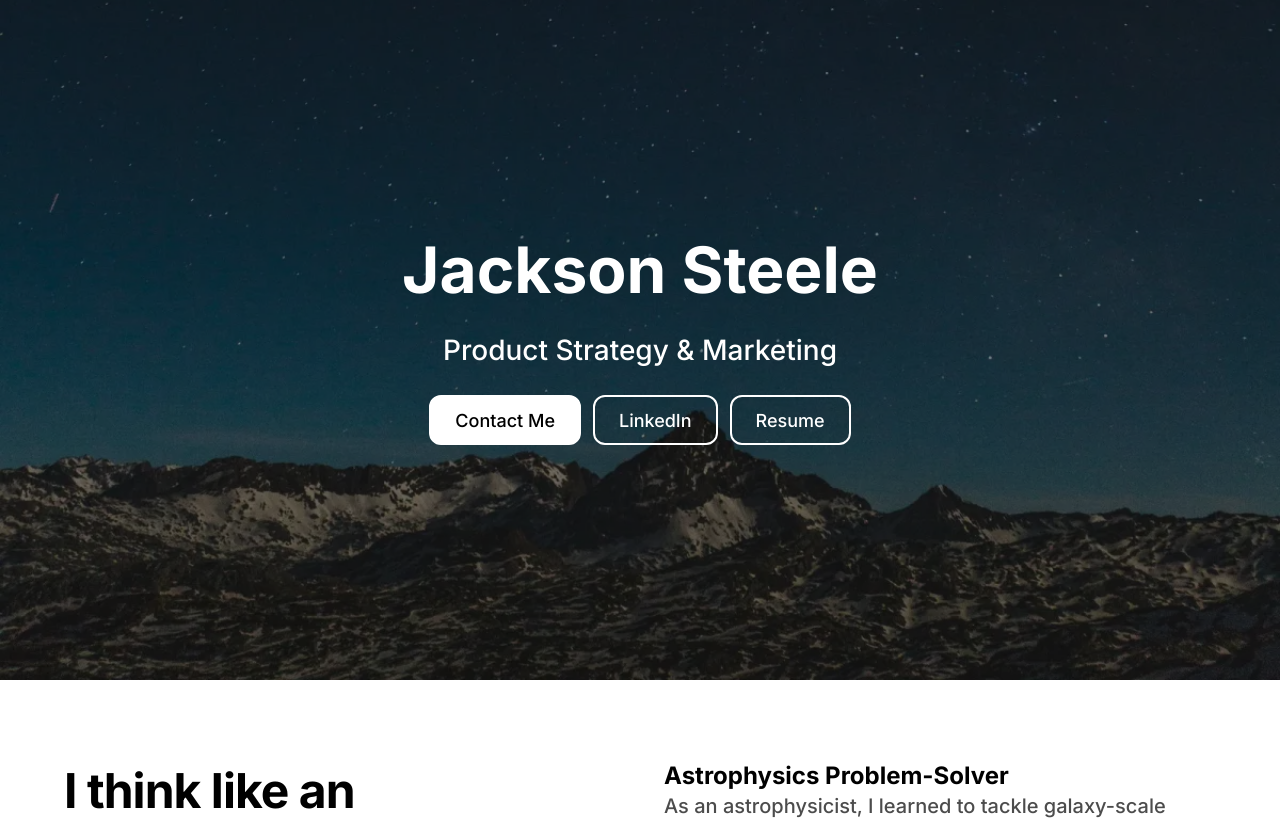
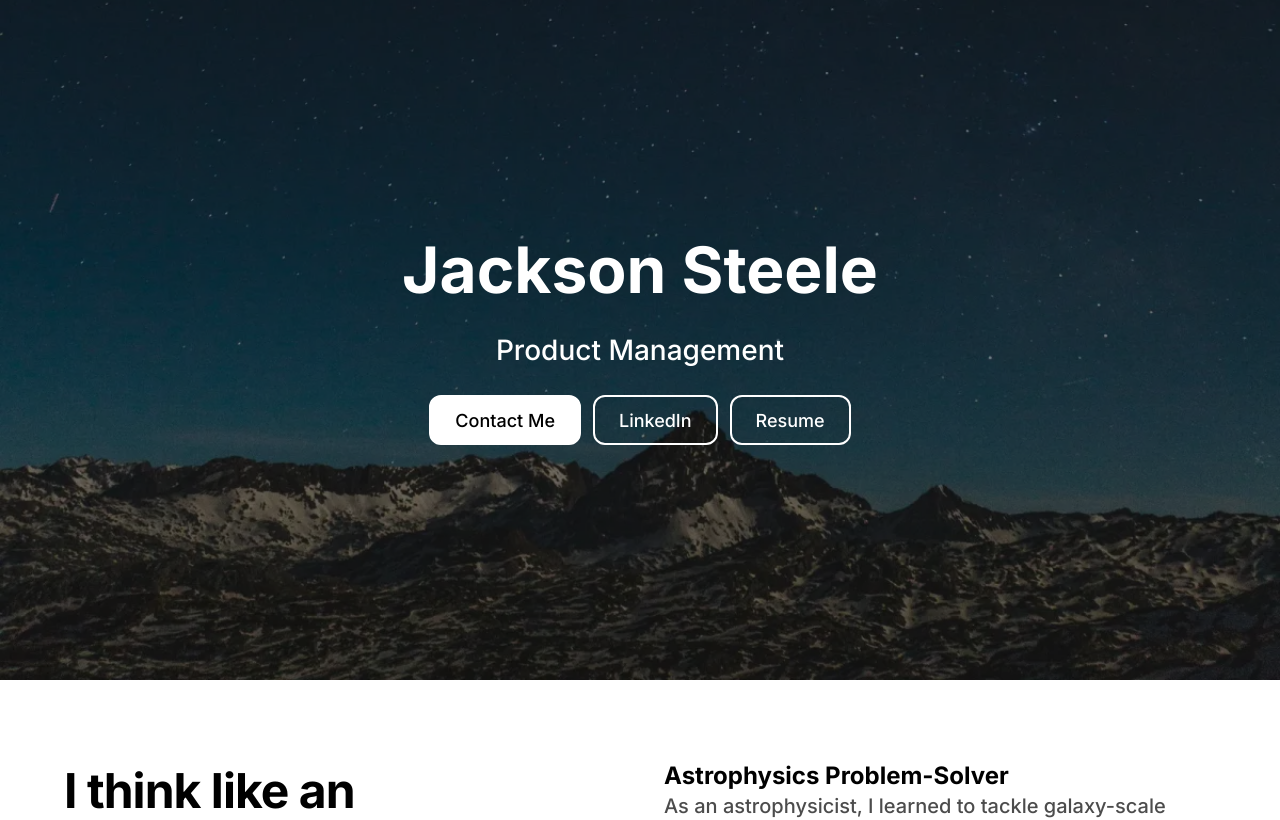
Before and after one commit to jackson-steele/jacksonsteele-dev, a Next.js app: page / in a window 1280 px wide. Shown: the top 820 px of the page. Built offline with nearby package versions, Linux system fonts and the light colour scheme.

Commit message:
Change title/start date of target role

```diff
--- a/app/layout.tsx
+++ b/app/layout.tsx
@@ -10,7 +10,7 @@ const inter = Inter({
 
 export const metadata: Metadata = {
   title: "Jackson Steele",
-  description: "Jackson Steele is a product strategy & marketing professional, astrophysicist, and software engineer. Kellogg MBA student seeking Product Strategy & Marketing roles starting Summer 2026.",
+  description: "Jackson Steele is a product management professional, astrophysicist, and software engineer. Kellogg MBA student seeking Product Management roles starting Summer 2026.",
 };
 
 export default function RootLayout({
--- a/app/page.tsx
+++ b/app/page.tsx
@@ -144,7 +144,7 @@ export default function HomePage() {
         <div className="relative z-10 flex flex-col items-center text-center gap-6 px-6">
           <h1 style={{ color: "white" }}>Jackson Steele</h1>
           <p className="font-medium" style={{ fontSize: "28px", color: "white" }}>
-            Product Strategy & Marketing
+            Product Management
           </p>
           <div className="flex flex-wrap gap-3 justify-center">
             <a
@@ -333,7 +333,7 @@ export default function HomePage() {
           <div className="flex flex-col gap-4">
             <TypewriterHireMe />
             <p style={{ fontSize: "20px", color: "rgba(0,0,0,0.6)" }}>
-              Product Strategy & Marketing roles starting Summer 2026
+              Seeking product management roles
             </p>
             <div className="flex flex-wrap gap-3">
               <a
--- a/components/CallToAction.tsx
+++ b/components/CallToAction.tsx
@@ -62,7 +62,7 @@ export default function CallToAction() {
         </div>
         <div className="flex flex-col gap-4">
           <TypewriterHireMe />
-          <p style={{ fontSize: "20px", color: "rgba(0,0,0,0.6)" }}>Product Strategy & Marketing roles starting Summer 2026</p>
+          <p style={{ fontSize: "20px", color: "rgba(0,0,0,0.6)" }}>Product Management roles starting Summer 2026</p>
           <div className="flex flex-wrap gap-3">
             <a
               href="mailto:jacksonsteele8@gmail.com"
```
